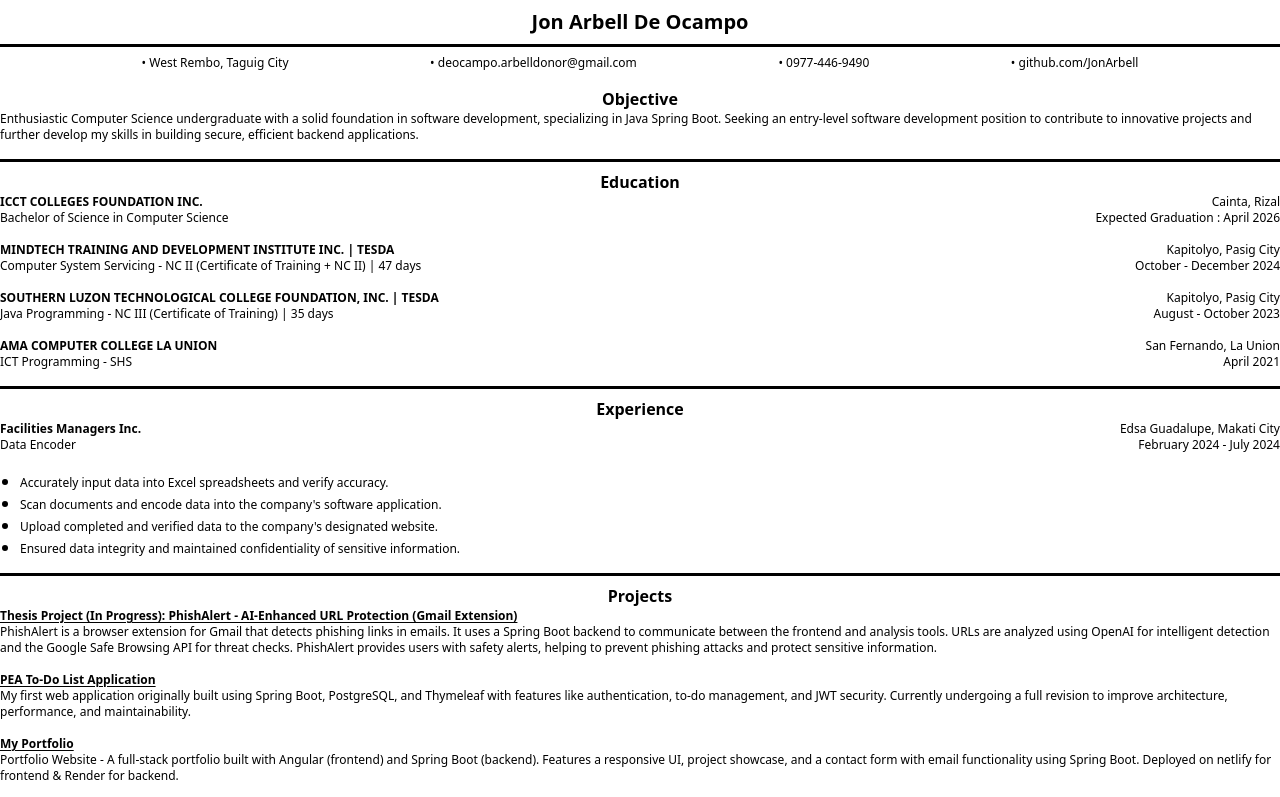
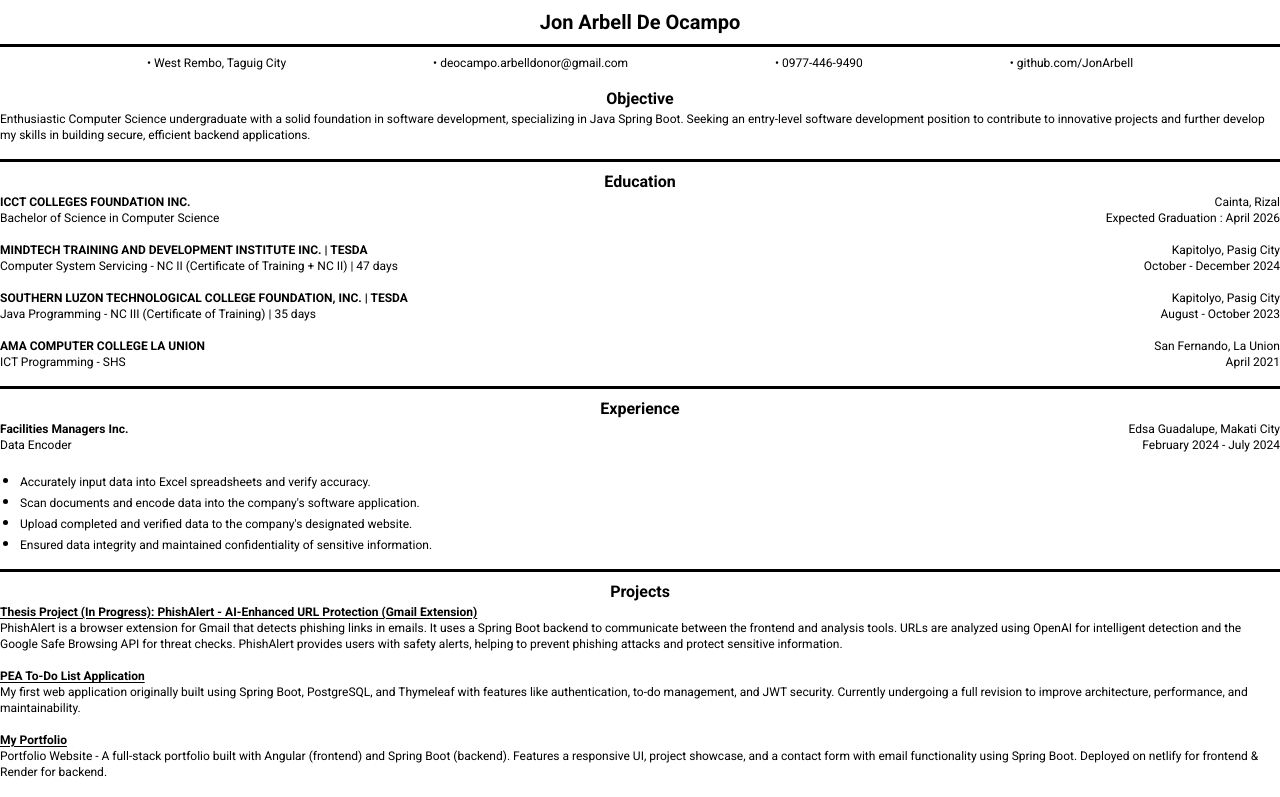
Before and after one commit to JonArbell/resume-template, an Angular app: page / in a window 1280 px wide. Shown: the top 797 px of the page. Built offline with nearby package versions, Linux system fonts and the light colour scheme.

Commit message:
Add rockwell font and change the font for template of applying a job.

```diff
--- a/src/app/information/information.component.html
+++ b/src/app/information/information.component.html
@@ -1,5 +1,5 @@
 <section>
-    <h1 class="text-center font-bold text-xl my-2">Jon Arbell De Ocampo</h1>
+    <h1 class="text-center font-bold text-xl my-2 w-full">Jon Arbell De Ocampo</h1>
 </section>
 
 <hr class="bg-black h-[3px] mb-2 border-0"/>
--- a/src/index.html
+++ b/src/index.html
@@ -5,6 +5,7 @@
   <title>ResumeAngular</title>
   <base href="/">
   <meta name="viewport" content="width=device-width, initial-scale=1">
+  <link href="https://fonts.googleapis.com/css2?family=Roboto:wght@400;500;700&display=swap" rel="stylesheet">
   <link rel="icon" type="image/x-icon" href="icon.png">
 </head>
 <body>
--- a/src/styles.css
+++ b/src/styles.css
@@ -1,2 +1,14 @@
 /* You can add global styles to this file, and also import other style files */
 @import "tailwindcss";
+/*
+@font-face {
+    font-family: 'Rockwell';
+    src: url('/fonts/ROCK.TTF') format('truetype');
+    font-weight: normal;
+    font-style: normal;
+} */
+
+
+* {
+    font-family: 'Roboto', sans-serif;
+}
```
Also changed, not shown: public/fonts/ROCK.TTF (added), 1 other file (tests, documents, lock files or other folders).
